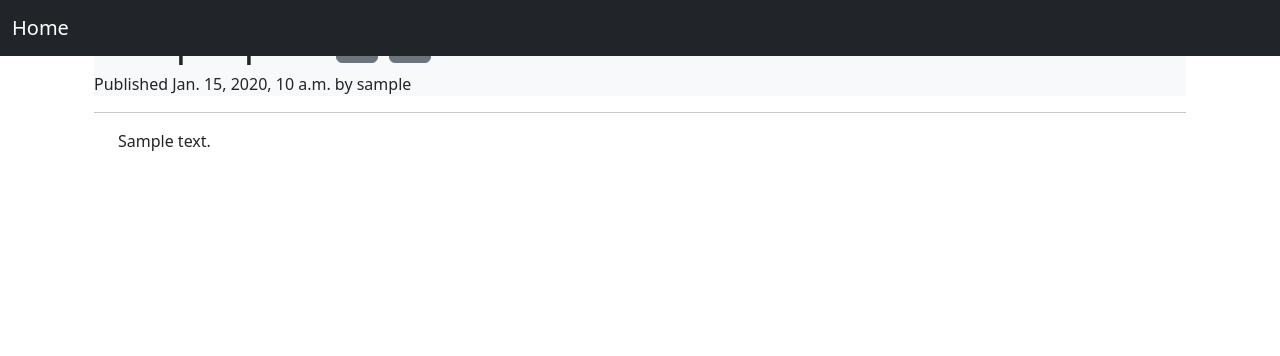
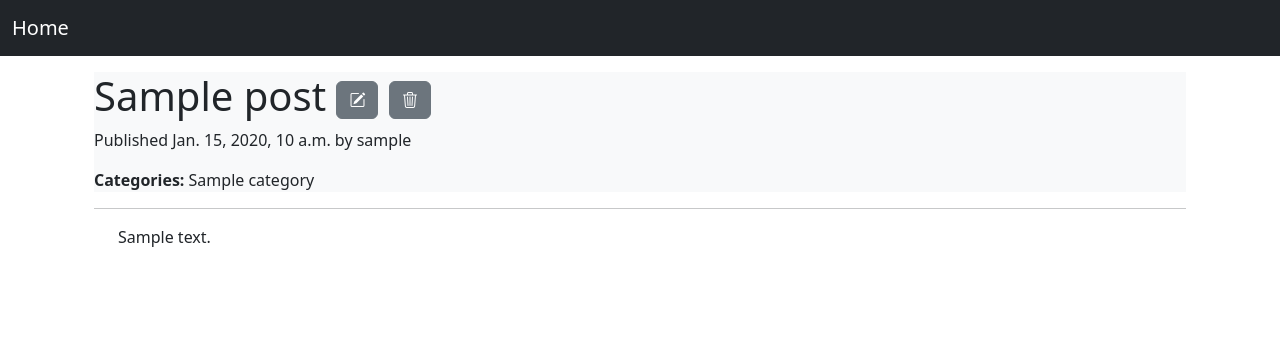
Before and after one commit to apfelficken/blog, a Django app: a page that uses source/blog/templates/base.html in a window 1280 px wide. Shown: the top 356 px of the page. Run offline with Django 4.2, Linux system fonts and the light colour scheme; tables that the repository leaves empty hold one stand-in row (values such as "Sample post").

Commit message:
Added categories for posts

```diff
--- a/source/blog/admin.py
+++ b/source/blog/admin.py
@@ -1,6 +1,7 @@
 from django.contrib import admin
-from .models import Post, Status
+from .models import Post, Status, Category
 
 # Register your models here.
 admin.site.register(Post)
 admin.site.register(Status)
+admin.site.register(Category)
--- a/source/blog/forms.py
+++ b/source/blog/forms.py
@@ -1,11 +1,13 @@
 from django import forms
 from blog.models import Post
+from django.forms import widgets
 
 
 class PostForm(forms.ModelForm):
     class Meta:
         model = Post
-        fields = ['title', 'body', 'status']
+        fields = ['title', 'body', 'status', 'category']
+        widgets = {'category': widgets.CheckboxSelectMultiple}
 
 
 class SimpleSearchForm(forms.Form):
--- a/source/blog/models.py
+++ b/source/blog/models.py
@@ -8,6 +8,13 @@
 # Create your models here.
 class Status(models.Model):
     name = models.CharField(max_length=50, null=False, blank=False, verbose_name='Name', unique=True)
+
+    def __str__(self):
+        return self.name
+
+
+class Category(models.Model):
+    name = models.CharField(max_length=50, null=False, blank=False, verbose_name='Name')
 
     def __str__(self):
         return self.name
@@ -24,6 +31,7 @@
     updated_at = models.DateTimeField(auto_now=True, verbose_name='Updated at')
     status = models.ForeignKey('blog.Status', to_field='name', default='Draft', related_name='status',
                                on_delete=models.PROTECT, verbose_name='Status')
+    category = models.ManyToManyField('blog.Category', related_name='category', verbose_name='Category')
 
     class Meta:
         ordering = ('-publish',)
--- a/source/blog/templates/base.html
+++ b/source/blog/templates/base.html
@@ -15,7 +15,7 @@
     </head>
 
     <body>
-        <nav class="navbar fixed-top navbar-expand-md navbar-inverse bg-dark justify-content-between">
+        <nav class="navbar navbar-expand-md bg-dark justify-content-between">
             <div class="container-fluid">
                 <a class="navbar-brand text-white" href="{% url 'blog:index' %}">Home</a>
                 <button class="navbar-toggler text-white" type="button" data-bs-toggle="collapse" data-bs-target="#navbarNav"
--- a/source/blog/templates/post/post_view.html
+++ b/source/blog/templates/post/post_view.html
@@ -13,6 +13,13 @@
                 </button>
             </h1>
             <p>Published {{ post.publish }} by {{ post.author }}</p>
+            <p>
+                <b>Categories:</b>
+                {% for category in post.category.all %}
+                    {{ category.name }}
+                    {% if not forloop.last %}, {% endif %}
+                {% endfor %}
+            </p>
         </div>
         <hr>
         <div class="mx-4">
```
Also changed, not shown: source/blog/migrations/0007_category_post_category.py (added).
